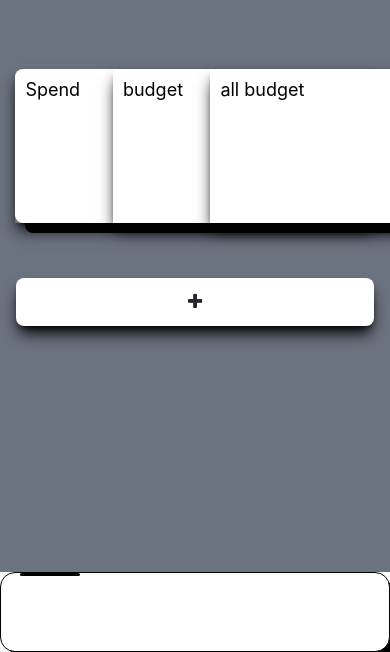
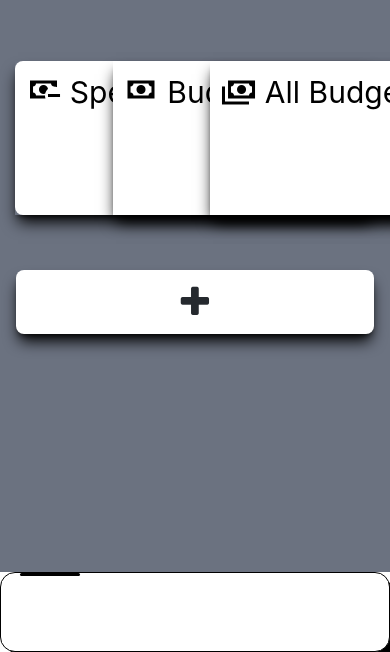
Before and after one commit to sciencemj/ledger, a React Native app: screen /Daily in a window 390 px wide. Shown: the part 192-844 px from the top of the page. Built offline with nearby package versions, Linux system fonts and the light colour scheme.

Commit message:
modal added(test)
+heptic

```diff
--- a/package.json
+++ b/package.json
@@ -11,6 +11,7 @@
   "dependencies": {
     "@expo/metro-runtime": "~3.1.3",
     "@expo/vector-icons": "^14.0.0",
+    "@react-native-community/blur": "^4.4.0",
     "@react-native-community/viewpager": "^5.0.11",
     "@react-navigation/bottom-tabs": "^6.5.20",
     "@react-navigation/material-bottom-tabs": "^6.2.28",
@@ -18,6 +19,7 @@
     "@react-navigation/native": "^6.1.17",
     "@react-navigation/native-stack": "^6.9.26",
     "expo": "~50.0.17",
+    "expo-blur": "~12.9.2",
     "expo-status-bar": "~1.11.1",
     "nativewind": "^2.0.11",
     "react": "18.2.0",
@@ -28,7 +30,8 @@
     "react-native-safe-area-context": "^4.8.2",
     "react-native-screens": "~3.29.0",
     "react-native-vector-icons": "^10.1.0",
-    "react-native-web": "~0.19.6"
+    "react-native-web": "~0.19.6",
+    "expo-haptics": "~12.8.1"
   },
   "devDependencies": {
     "@babel/core": "^7.20.0",
--- a/src/component/Button.js
+++ b/src/component/Button.js
@@ -5,14 +5,14 @@ import colors from "../assets/colors.json";
 export default function Button({ icon, label, func }){
     return (
         <View className='shadow-lg shadow-black focus:bg-amber-200 bg-white rounded-lg w-11/12
-         items-center mt-10 h-12 justify-center mb-0'>
+         items-center mt-10 h-16 justify-center mb-0'>
             <Pressable
                 className='w-full h-full items-center justify-center'
                 onPress={func}
             >
                 <FontAwesome
                     name={icon}
-                    size={18}
+                    size={36}
                     color="#25292e" />
                 {
                     label === ""
--- a/src/component/MessageBox.js
+++ b/src/component/MessageBox.js
@@ -2,12 +2,13 @@ import {Dimensions, Pressable, Text, View, StyleSheet} from "react-native";
 const windowWidth = Dimensions.get('window').width;
 const side = windowWidth/2 -10;
 
-export default function MessageBox({title, content, func}) {
+export default function MessageBox({icon, title, content, func}) {
 
     return(
         <View className='shadow-lg shadow-black' style={styles.boxContainer}>
             <Pressable className='rounded-lg bg-white' onPress={func} style={styles.box}>
-                <Text style={styles.title}>{title}</Text>
+
+                <Text style={styles.title}>{icon} {title}</Text>
                 <Text style={styles.content}>{content}</Text>
             </Pressable>
         </View>
@@ -24,19 +25,16 @@ const styles = StyleSheet.create({
     box: {
         flex: 1,
         flexDirection: 'column',
-        shadowRadius: 0,
-        shadowColor: '#000',
-        shadowOffset: { width: 10, height: 10 },
     },
     title: {
-        fontSize: 18,
+        fontSize: 30,
         textAlign: 'left',
         marginLeft: 10,
         marginTop: 10,
         flex: 1,
     },
     content: {
-        fontSize: 30,
+        fontSize: 48,
         textAlign: "right",
         marginRight: 10,
         flex: 2,
--- /dev/null
+++ b/src/component/NumPad.js
@@ -0,0 +1,39 @@
+import {Pressable, Text, View} from "react-native";
+import Button from "./Button";
+
+function Num({ num }) {
+    return(
+        <View className={'flex-1/4'}>
+            <Pressable className={'bg-white shadow-lg rounded-lg'}>
+                <Text>{num}</Text>
+            </Pressable>
+        </View>
+    )
+}
+
+export default function NumPad({}) {
+    return(
+        <View className={'flex-col'}>
+            <View className={'flex-row'}>
+                <Num num={'1'} />
+                <Num num={'1'} />
+                <Num num={'1'} />
+            </View>
+            <View className={'flex-row'}>
+                <Num num={'1'} />
+                <Num num={'1'} />
+                <Num num={'1'} />
+            </View>
+            <View className={'flex-row'}>
+                <Num num={'1'} />
+                <Num num={'1'} />
+                <Num num={'1'} />
+            </View>
+            <View className={'flex-row'}>
+                <Num num={'1'} />
+                <Num num={'1'} />
+                <Num num={'1'} />
+            </View>
+        </View>
+    )
+}
--- a/src/page/Daily.js
+++ b/src/page/Daily.js
@@ -7,30 +7,48 @@ import colors from "../assets/colors.json";
 import Button from "../component/Button";
 import MessageBox from "../component/MessageBox";
 import {useState} from "react";
-
+import { MaterialCommunityIcons } from '@expo/vector-icons';
+import {BlurView} from "expo-blur";
+import NumPad from "../component/NumPad";
+import * as Haptics from 'expo-haptics';
+import {ImpactFeedbackStyle} from "expo-haptics";
 const BackgroundImage = require('../assets/background-image.png');
 
 export default function Daily({ navigation }) {
     const [modalOn, setModalOn] = useState(false);
     return (
         <View className={'flex-1 bg-gray-500 items-center justify-center'}>
-            <Modal className={'items-center justify-center bg-white flex-1'} transparent={true} visible={modalOn}
-            animationType="slide">
-                <View className={'flex-1 items-center justify-center bg-amber-100'}>
-                    <Text className={'text-2xl'}>hihihi</Text>
-                    <Button icon={'minus'} label={""} func={() => setModalOn(!modalOn)} />
-                </View>
-            </Modal>
             <View className={'grid grid-cols-4'}>
-                <MessageBox title={"Spend"} content={"10,000"} func={() => Alert.alert("Budget")} />
-                <MessageBox title={"budget"} content={"10,000"} func={() => Alert.alert("Budget")} />
-                <MessageBox title={"all budget"} content={"10,000"} func={() => Alert.alert("Budget")} />
+                <MessageBox icon={<MaterialCommunityIcons name="cash-minus" size={36} color="black" />}
+                            title={"Spend"} content={"10,000"} func={() => Alert.alert("Budget")} />
+                <MessageBox icon={<MaterialCommunityIcons name="cash" size={36} color="black" />}
+                            title={"Budget"} content={"10,000"} func={() => Alert.alert("Budget")} />
+                <MessageBox icon={<MaterialCommunityIcons name="cash-multiple" size={36} color="black" />}
+                            title={"All Budget"} content={"10,000"} func={() => Alert.alert("Budget")} />
             </View>
                 <Button
                     icon="plus"
                     label=""
-                    func={() => setModalOn(!modalOn)}
+                    func={() => {
+                        Haptics.impactAsync(ImpactFeedbackStyle.Heavy);
+                        setModalOn(!modalOn);
+                    }}
                 />
+
+            <Modal className={'items-center justify-center'}
+                   transparent={true} visible={modalOn}
+                   animationType="slide">
+                <BlurView className={'flex-1 items-center justify-center'}>
+                    <View className={'items-center justify-center bg-indigo-300 w-11/12 h-1/2 rounded-lg'}>
+                        <Text className={'text-2xl'}>hihihi</Text>
+                        <NumPad />
+                        <Button icon={'minus'} label={""} func={() => {
+                            Haptics.impactAsync(ImpactFeedbackStyle.Heavy);
+                            setModalOn(!modalOn);
+                        }} />
+                    </View>
+                </BlurView>
+            </Modal>
         </View>
     );
 }
```
Also changed, not shown: 1 other file (tests, documents, lock files or other folders).
